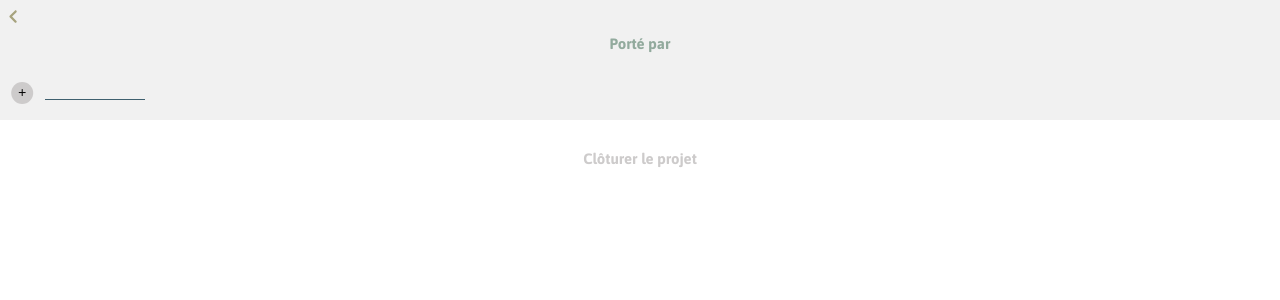
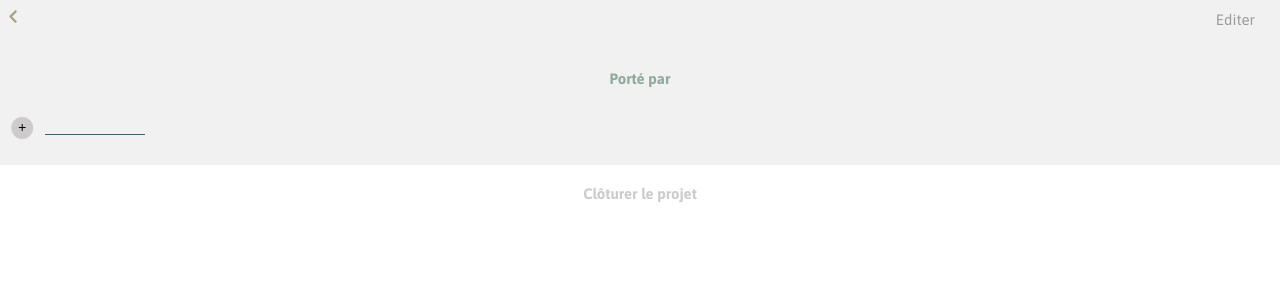
Before and after one commit to SIMAM77/crm-freelance, a PHP site: template View/admin/project/freelance/view.html.twig in a window 1280 px wide. Shown: the top 300 px of the page. Run offline with PHP 8.4, Linux system fonts and the light colour scheme; the template is opened without the code that fills it, so the values that code supplies are empty; style sheets or scripts are compiled from the project's sources; some libraries are stand-ins or nearby versions.

Commit message:
add style, list and archieve project

```diff
--- a/Model/ProjectModel.php
+++ b/Model/ProjectModel.php
@@ -47,6 +47,7 @@ class ProjectModel extends Model
         }
         return $requete->fetch(PDO::FETCH_OBJ);
     }
+
     /**
      * @param $statement
      * @return string id elem added
@@ -90,6 +91,7 @@ class ProjectModel extends Model
             throw new \Exception('statement is not an array');
         }
     }
+
     /**
      * @param $id
      * @return null
@@ -110,6 +112,7 @@ class ProjectModel extends Model
             throw new \Exception('param is not int');
         }
     }
+
     /**
      * @param $statement
      * @param $id
@@ -143,7 +146,8 @@ class ProjectModel extends Model
         }
     }
 
-    public function archieveProject($id){
+    public function archieveProject($id)
+    {
         $sql = 'UPDATE project
                 SET `status` = 3,
                 WHERE id = :id';
--- a/View/admin/project/freelance/view.html.twig
+++ b/View/admin/project/freelance/view.html.twig
@@ -2,11 +2,18 @@
 {% block title %}Project{% endblock %}
 
 {% block body %}
+
+    <nav class="nav">
+        <div class="nav-wrap">
+            <a href="/edit-project?id={{ project.id }}" class="nav-wrap-before">Editer</a>
+        </div>
+    </nav>
+
     <div class="arrow-back">
         <a href="/projects"><img src="../assets/img-content/back.svg" alt="back"></a>
     </div>
 
-    <section class="project_detail background">
+    <section class="project_detail part1 background">
         <div class="project_title">
             <h2>{{ project.title }}</h2>
             <h3>Porté par <a href="/client?id={{ project.id_user }}">{{ project.name }}</a></h3>
--- a/assets/styles/group/_project-detail.scss
+++ b/assets/styles/group/_project-detail.scss
@@ -1,5 +1,5 @@
 .project_detail{
-    padding : 30px 20px 10px;
+    padding: 20px;
     .project_title{
         text-align:center;
 
@@ -73,3 +73,7 @@
 .background{
     background-color: $grey;
 }
+
+.part1{
+    padding-top:65px;
+}
--- a/config/routes.yaml
+++ b/config/routes.yaml
@@ -47,6 +47,11 @@ archive-project :
   path: /archieve-project?id={id}
   defaults: { _controller: 'Controller\ProjectsController::archiveProject' }
 
+edit-project :
+  path: /edit-project?id={id}
+  defaults: { _controller: 'Controller\ProjectsController::updateProject' }
+
+
 # BACK OFFICE
 super :
   path: /dashboard
```
